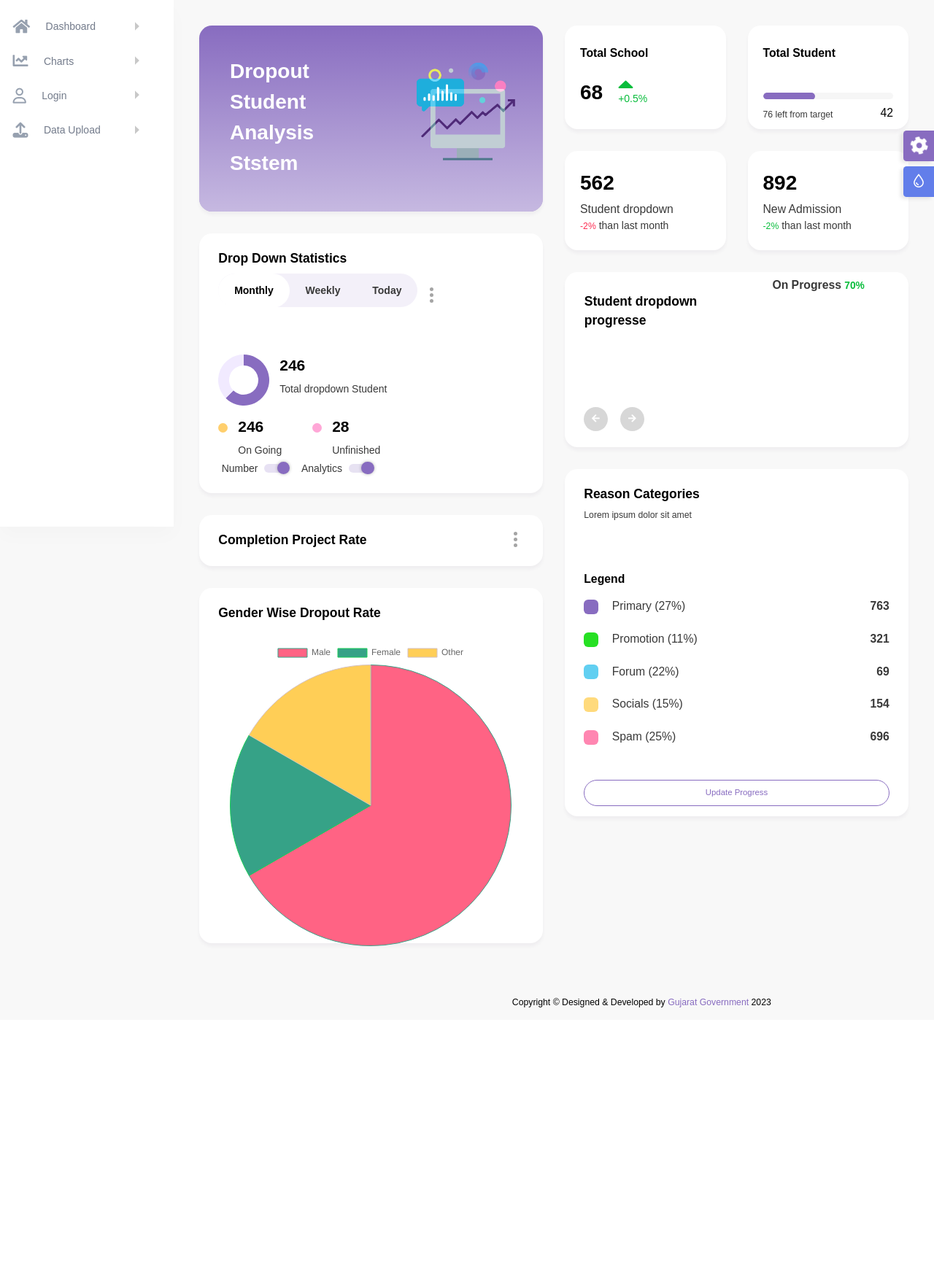
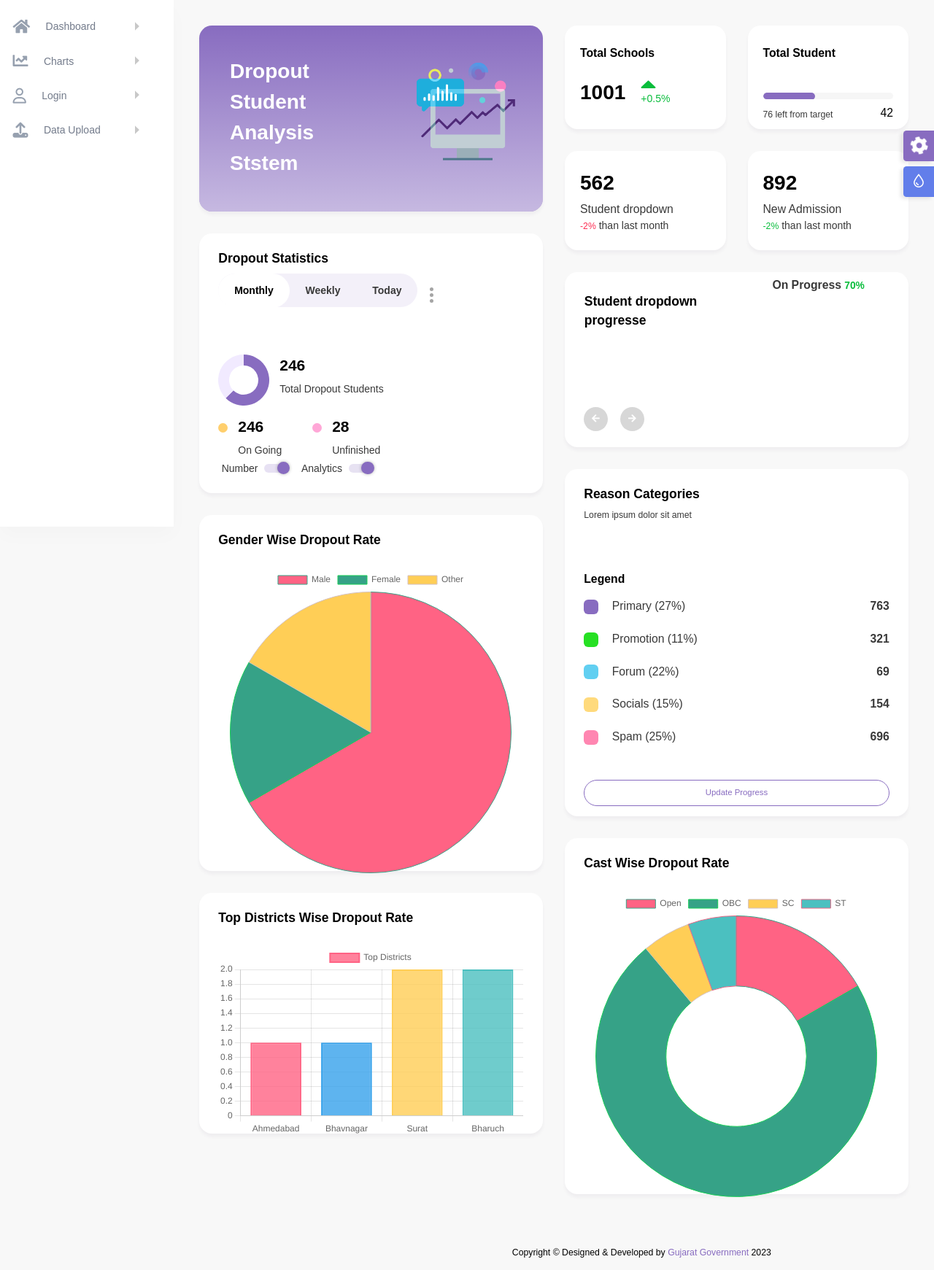
Before and after one commit to Sagar-vpatil/Students_Dropout, a Django app: page / in a window 1280 px wide. Shown: the part 77-1818 px from the top of the page at 73% size. Before the commit the page ends 1458 px from the top, so only its background shows below. Run offline with Django 4.2, Linux system fonts and the light colour scheme; data comes from the database, SQL or seed files in the repository; both versions use the stored data as it was after the commit; some libraries are stand-ins or nearby versions.

Commit message:
add more charts

```diff
--- a/myapp/views.py
+++ b/myapp/views.py
@@ -58,6 +58,7 @@ def simple_upload(request):
 def index(request):
     #if request.user.is_anonymous :
         #return redirect("/login")
+    #Queries-Gender
     Male_no = StudentsInfo.objects.filter(Gender='Male').count()
     Male_no = int(Male_no)
 
@@ -70,9 +71,47 @@ def index(request):
     gender_list = ['Male','Female','Other']
     gender_number =[Male_no,Female_no,Other]
 
+    #Queries-Cast
+    obc = StudentsInfo.objects.filter(Cast='OBC').count()
+    obc = int(obc)
+
+    Open = StudentsInfo.objects.filter(Cast='Open').count()
+    Open = int(Open)
+
+    St = StudentsInfo.objects.filter(Cast='ST').count()
+    St = int(St)
+
+    Sc = StudentsInfo.objects.filter(Cast='SC').count()
+    Sc= int(Sc)
+
+    cast_list =['Open','OBC','SC','ST']
+    cast_number =[Open,obc,Sc,St]
+
+    #Queries-District
+    ahmedabad= StudentsInfo.objects.filter(District='Ahmedabad').count()
+    ahmedabad = int(ahmedabad)
+
+    surat = StudentsInfo.objects.filter(District='Surat').count()
+    surat = int(surat)
+
+    bhavnagar = StudentsInfo.objects.filter(District='Bhavnagar').count()
+    bhavnagar = int(bhavnagar)
+
+    bharuch = StudentsInfo.objects.filter(District='Bharuch').count()
+    bharuch = int(bharuch)
+
+    district_list =['Ahmedabad','Bhavnagar','Surat','Bharuch']
+    district_number=[ahmedabad,bhavnagar,surat,bharuch]
+
+
     context = {
         'gender_list':gender_list,
-        'gender_number':gender_number
+        'gender_number':gender_number,
+        'cast_list':cast_list,
+        'cast_number':cast_number,
+        'district_list':district_list,
+        'district_number':district_number
+
     }
 
     return render(request,'index.html',context)
--- a/templates/index.html
+++ b/templates/index.html
@@ -227,7 +227,7 @@
 									<div class="col-xl-12">
 										<div class="card">
 											<div class="card-header border-0 flex-wrap">
-												<h4 class="fs-20 font-w700 mb-2">Drop Down Statistics</h4>
+												<h4 class="fs-20 font-w700 mb-2">Dropout Statistics</h4>
 												<div class="d-flex align-items-center project-tab mb-2">
 													<div class="card-tabs mt-3 mt-sm-0 mb-3 ">
 														<ul class="nav nav-tabs" role="tablist">
@@ -276,7 +276,7 @@
 														</div>
 														<div class="ms-3">
 															<h4 class="fs-24 font-w700 ">246</h4>
-															<span class="fs-16 font-w400 d-block">Total dropdown Student</span>
+															<span class="fs-16 font-w400 d-block">Total Dropout Students</span>
 														</div>
 													</div>
 													<div class="d-flex">
@@ -338,6 +338,7 @@
 											</div>
 										</div>
 									</div>
+									<!--
 									<div class="col-xl-12">
 										<div class="card">
 											<div class="card-header border-0 pb-0">
@@ -364,7 +365,7 @@
 												<div id="revenueMap" class="revenueMap"></div>
 											</div>
 										</div>
-									</div>
+									</div>-->
 
 
 
@@ -437,6 +438,59 @@
 										</div>
 									</div>
 
+									<div class="col-xl-12">
+										<div class="card">
+											<div class="card-header border-0 pb-0">
+												<h4 class="fs-20 font-w700 mb-0">Top Districts Wise Dropout Rate</h4>
+											</div>
+											<div class="card-body pb-0">
+												<canvas id="myChart" width="400" height="250"></canvas>
+												<script>
+												var ctx = document.getElementById('myChart').getContext('2d');
+												var myChart = new Chart(ctx, {
+													type: 'bar',
+													data: {
+														labels: [{% for district in district_list %}  '{{ district }}',  {% endfor %}],
+														datasets: [{
+															label: 'Top Districts',
+															data: [{% for number in district_number %}  '{{ number }}',  {% endfor %}],
+															backgroundColor: [
+																'rgba(255, 99, 132, 0.8)',
+																'rgba(54, 162, 235, 0.8)',
+																'rgba(255, 206, 86, 0.8)',
+																'rgba(75, 192, 192, 0.8)',
+																'rgba(153, 102, 255, 0.8)',
+																'rgba(255, 159, 64, 0.8)',
+																'rgba(240, 120, 50, 0.8)',
+															],
+															borderColor: [
+																'rgba(255, 99, 132, 1)',
+																'rgba(54, 162, 235, 1)',
+																'rgba(255, 206, 86, 1)',
+																'rgba(75, 192, 192, 1)',
+																'rgba(153, 102, 255, 1)',
+																'rgba(255, 159, 64, 1)',
+																'rgba(240, 120, 50, 1)',
+
+															],
+															borderWidth: 2
+														}]
+													},
+													options: {
+														scales: {
+															y: {
+																beginAtZero: true
+															}
+														}
+													}
+												});
+												</script>
+
+
+											</div>
+										</div>
+									</div>
+
 								</div>
 
 							</div>
@@ -448,10 +502,10 @@
 												<div class="card">
 													<div class="card-body d-flex px-4 pb-0 justify-content-between">
 														<div>
-															<h4 class="fs-18 font-w600 mb-4 text-nowrap">Total School
+															<h4 class="fs-18 font-w600 mb-4 text-nowrap">Total Schools
 															</h4>
 															<div class="d-flex align-items-center">
-																<h2 class="fs-32 font-w700 mb-0">68</h2>
+																<h2 class="fs-32 font-w700 mb-0">1001</h2>
 																<span class="d-block ms-4">
 																	<svg width="21" height="11" viewbox="0 0 21 11"
 																		fill="none" xmlns="http://www.w3.org/2000/svg">
@@ -528,7 +582,7 @@
 											<div class="card-body">
 												<div class="row">
 													<div class="col-xl-6 col-sm-6">
-														<div class=" owl-carousel card-slider">
+														<div class="owl-carousel card-slider">
 															<div class="items">
 																<h4 class="fs-20 font-w700 mb-4">Student dropdown progresse
 																</h4>
@@ -559,6 +613,10 @@
 											</div>
 										</div>
 									</div>
+
+
+
+
 									<div class="col-xl-12 col-lg-12">
 										<div class="row">
 											<div class="col-xl-6 col-xxl-12 col-sm-6">
@@ -656,6 +714,76 @@
 
 								</div>
 							</div>
+
+							<div class="col-xl-12">
+								<div class="card">
+									<div class="card-header border-0 pb-0">
+										<h4 class="fs-20 font-w700 mb-0">Cast Wise Dropout Rate</h4>
+									</div>
+									<div class="card-body pb-0">
+										<canvas id="myChart2" width="300" height="200"></canvas>
+
+
+											 <script >
+									   var ctx = document.getElementById('myChart2').getContext('2d');
+										   var myChart2 = new Chart(ctx, {
+											type: 'doughnut',
+											 data: {
+											 labels: [{% for cast in cast_list %} '{{ cast }}', {% endfor %}],
+											 datasets: [{
+											 label:'Cast',
+											 data: [{% for number in cast_number %} '{{ number }}', {% endfor %}],
+											 backgroundColor:[
+											 'rgba(255, 99, 132, 1)',
+											 'rgba(54, 162, 135, 1)',
+											 'rgba(255, 206, 86, 1)',
+											 'rgba(75, 192, 192, 1)',
+											 'rgba(151, 102, 132, 1)',
+											 'rgba(153, 99, 132, 1)',
+											 'rgba(255, 159, 64, 1)',
+											 'rgba(255, 99, 132, 1)',
+											 'rgba(54, 162, 135, 1)',
+											 'rgba(25, 206, 86, 1)',
+											 'rgba(211, 192, 192, 1)',
+											 'rgba(234, 102, 132, 1)',
+											 'rgba(153, 99, 132, 1)',
+											 'rgba(255, 159, 64, 1)',
+											 'gree',
+											 'yellow',
+											 ],
+
+										  borderColor: [
+											'rgba(54, 162, 135, 1)',
+											'rgba(25, 206, 86, 1)',
+											'rgba(211, 192, 192, 1)',
+											'rgba(234, 102, 132, 1)',
+											'rgba(153, 99, 132, 1)',
+											'rgba(255, 159, 64, 1)',
+
+											],
+
+											 borderWidth: 1
+										 }]
+									  },
+
+									   options: {
+										   scales: {
+											   yAxes: [{
+												   ticks: {
+													   beginAtZero: true
+												   }
+											   }]
+										   }
+												}
+											})
+										</script>
+
+
+
+									</div>
+								</div>
+							</div>
+
 						</div>
 					</div>
 				</div>
```
Also changed, not shown: db.sqlite3.
